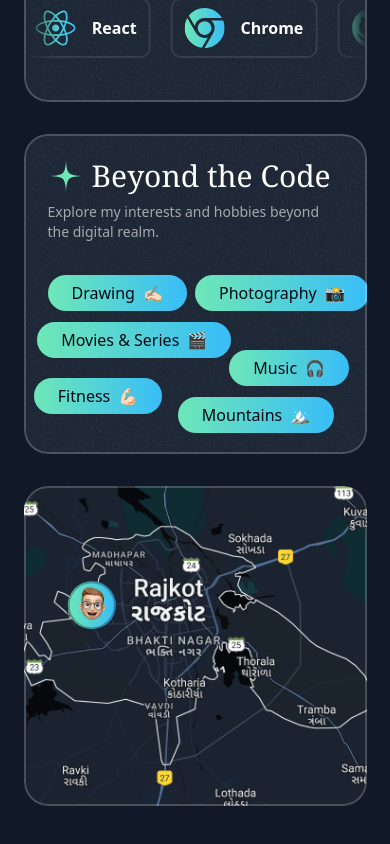
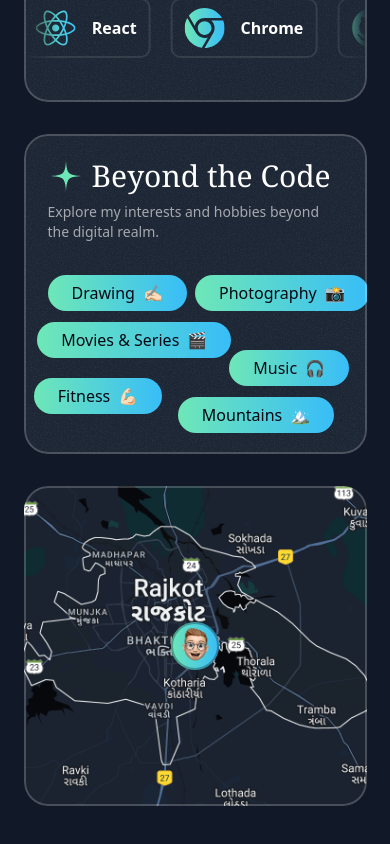
Before and after one commit to princedalsaniya/singlePagePortfolio_V1, a Next.js app: page / in a window 390 px wide. Shown: the part 3753-4597 px from the top of the page. Built offline with nearby package versions, Linux system fonts and the light colour scheme; a web font is replaced by a local one.

Commit message:
style: rest 2 cards for Tablet size

```diff
--- a/src/app/sections/About.tsx
+++ b/src/app/sections/About.tsx
@@ -118,8 +118,9 @@ export const AboutSection = () => {
             </Card>
           </div>
 
+          <div className="grid grid-cols-1 md:grid-cols-5 gap-8">
             {/* Beyond The Code Card */}
-          <Card className="h-[320px] flex flex-col">
+            <Card className="h-[320px] flex flex-col md:col-span-3">
               <CardHeader
                 title="Beyond the Code"
                 description="Explore my interests and hobbies beyond the digital realm."
@@ -139,14 +140,15 @@ export const AboutSection = () => {
               </div>
             </Card>
             {/* Location Card */}
-          <Card className="h-[320px] relative">
+            <Card className="h-[320px] relative md:col-span-2">
               <Image src={rajkotOnMaps} alt="Rajkot, Gujarat." className="h-full w-full object-cover" />
-            <div className="absolute top-[35%] left-[15%] -translate-x-[15%] -translate-y-[35%] size-12 rounded-full bg-gradient-to-r from-emerald-300 to-sky-400 after:content-[''] after:absolute after:inset-0 after:outline after:outline-2 after:-outline-offset-2 after:rounded-full after:outline-gray-950/30">
+              <div className="absolute top-[50%] left-[50%] -translate-x-[50%] -translate-y-[50%] size-12 rounded-full bg-gradient-to-r from-emerald-300 to-sky-400 after:content-[''] after:absolute after:inset-0 after:outline after:outline-2 after:-outline-offset-2 after:rounded-full after:outline-gray-950/30">
                 <Image src={smileMemoji} alt="Smiling Memoji" className="" />
               </div>
             </Card>
           </div>
         </div>
       </div>
+    </div>
   );
 };
```
Lines whose indentation alone changed are shown as unchanged.
